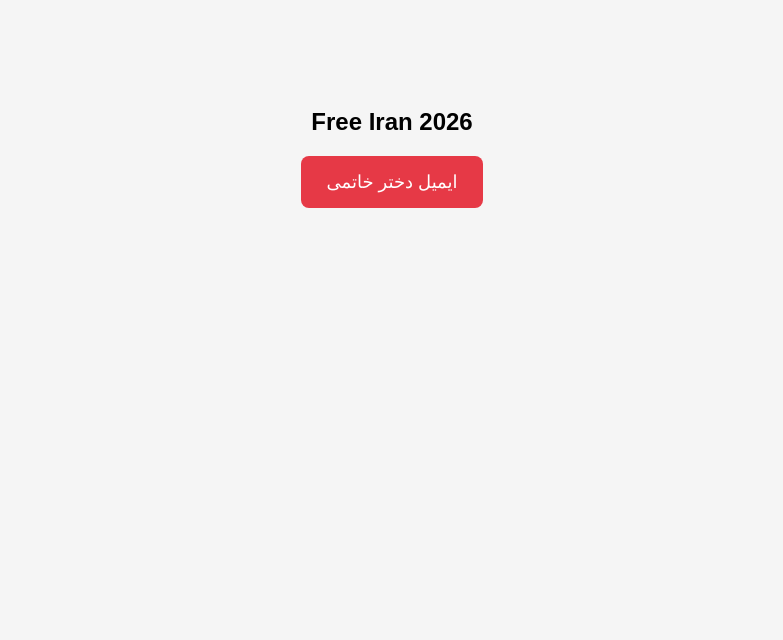
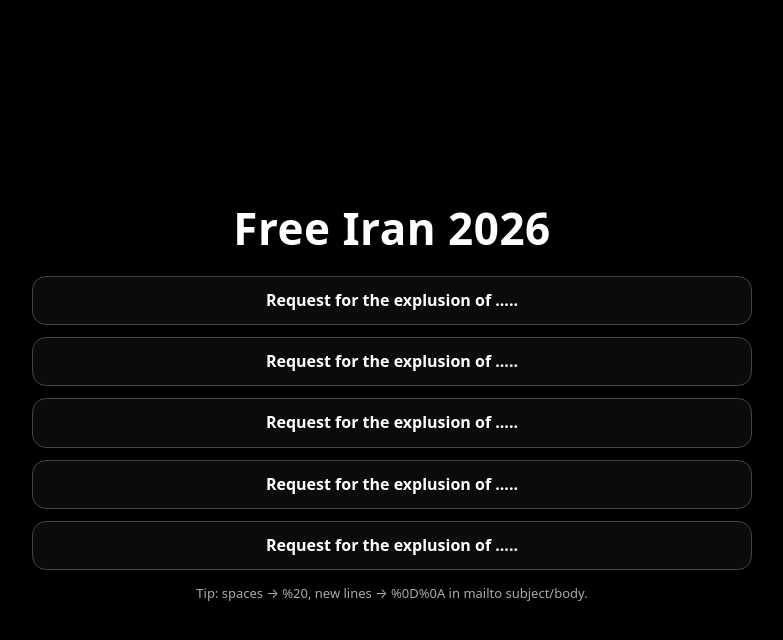
Before and after one commit to soudabehzr/emil_link, a plain HTML site: page index.html in a window 1280 px wide. Shown: the whole page, without its empty margins (248-1031 px from the left). Drawn offline with Linux system fonts and the light colour scheme.

Commit message:
Update index.html

```diff
--- a/index.html
+++ b/index.html
@@ -1,34 +1,92 @@
-<!DOCTYPE html>
-<html>
+<!doctype html>
+<html lang="en">
 <head>
-  <title>Send Email</title>
-  <meta name="viewport" content="width=device-width, initial-scale=1">
+  <meta charset="utf-8" />
+  <meta name="viewport" content="width=device-width,initial-scale=1" />
+  <title>Free Iran 2026</title>
   <style>
-    body {
-      font-family: Arial, sans-serif;
-      text-align: center;
-      padding-top: 80px;
-      background: #f5f5f5;
+    :root { color-scheme: dark; }
+    body{
+      margin:0;
+      min-height:100vh;
+      display:flex;
+      align-items:center;
+      justify-content:center;
+      background:#000;
+      color:#fff;
+      font-family: system-ui, -apple-system, Segoe UI, Roboto, Arial, sans-serif;
     }
-    .btn {
-      background: #e63946;
-      color: white;
-      padding: 15px 25px;
-      text-decoration: none;
-      font-size: 18px;
-      border-radius: 8px;
-      display: inline-block;
+    .wrap{
+      width:min(720px, 92vw);
+      text-align:center;
+      padding:32px 16px;
+    }
+    h1{
+      margin:0 0 18px;
+      font-size: clamp(28px, 4vw, 44px);
+      font-weight: 800;
+      letter-spacing: .5px;
+    }
+    .buttons{
+      display:grid;
+      gap:12px;
+      margin-top:18px;
+    }
+    a.btn{
+      display:block;
+      padding:14px 16px;
+      border:1px solid #444;
+      border-radius:14px;
+      background:#0b0b0b;
+      color:#fff;
+      text-decoration:none;
+      font-weight:650;
+      line-height:1.2;
+      transition: transform .06s ease, border-color .2s ease;
+      word-break: break-word;
+    }
+    a.btn:hover{ border-color:#777; }
+    a.btn:active{ transform: scale(0.99); }
+    .note{
+      margin-top:14px;
+      color:#aaa;
+      font-size: 13px;
     }
   </style>
 </head>
 <body>
+  <main class="wrap">
+    <h1>Free Iran 2026</h1>
 
-  <h2>Free Iran 2026</h2>
+    <div class="buttons">
+      <!-- Replace emails/subjects/bodies with yours. -->
+      <a class="btn"
+         href="mailto:example1@gmail.com?subject=Request%20for%20the%20explusion%20of%20...&body=Hello%2C%0D%0A%0D%0AI%20am%20writing%20to%20request%20the%20explusion%20of%20...%0D%0A%0D%0AThank%20you.">
+        Request for the explusion of .....
+      </a>
 
-  <a class="btn"
-     href="mailto:example@gmail.com?subject=Support%20Request&body=Hello,%0A%0AI%20am%20writing%20about...">
-     ایمیل دختر خاتمی
-  </a>
+      <a class="btn"
+         href="mailto:example2@gmail.com?subject=Request%20for%20the%20explusion%20of%20...&body=Hello%2C%0D%0A%0D%0AI%20am%20writing%20to%20request%20the%20explusion%20of%20...%0D%0A%0D%0AThank%20you.">
+        Request for the explusion of .....
+      </a>
 
+      <a class="btn"
+         href="mailto:example3@gmail.com?subject=Request%20for%20the%20explusion%20of%20...&body=Hello%2C%0D%0A%0D%0AI%20am%20writing%20to%20request%20the%20explusion%20of%20...%0D%0A%0D%0AThank%20you.">
+        Request for the explusion of .....
+      </a>
+
+      <a class="btn"
+         href="mailto:example4@gmail.com?subject=Request%20for%20the%20explusion%20of%20...&body=Hello%2C%0D%0A%0D%0AI%20am%20writing%20to%20request%20the%20explusion%20of%20...%0D%0A%0D%0AThank%20you.">
+        Request for the explusion of .....
+      </a>
+
+      <a class="btn"
+         href="mailto:example5@gmail.com?subject=Request%20for%20the%20explusion%20of%20...&body=Hello%2C%0D%0A%0D%0AI%20am%20writing%20to%20request%20the%20explusion%20of%20...%0D%0A%0D%0AThank%20you.">
+        Request for the explusion of .....
+      </a>
+    </div>
+
+    <div class="note">Tip: spaces → %20, new lines → %0D%0A in mailto subject/body.</div>
+  </main>
 </body>
 </html>
```
